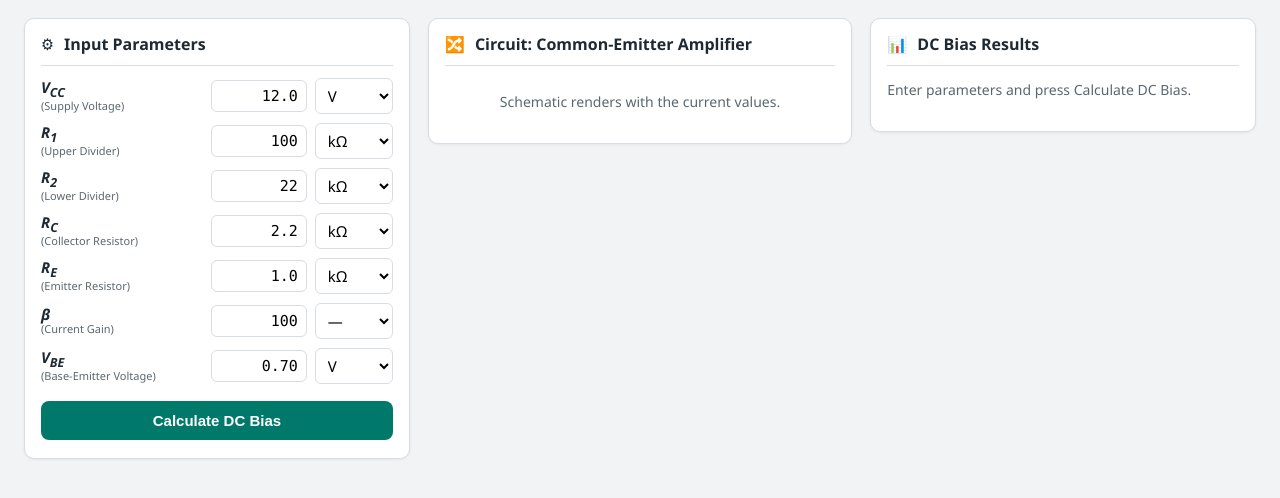
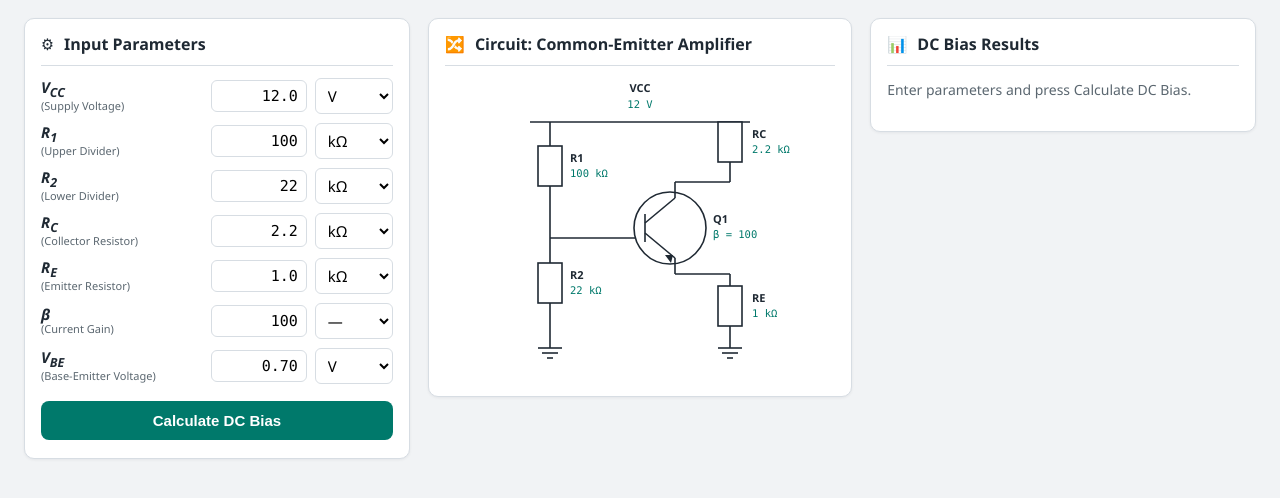
Before and after one commit to Tarkab67/Gitlab-for-class, a Flask app: page / in a window 1280 px wide. Shown: the part 90-588 px from the top of the page. Run offline with Flask 3, Linux system fonts and the light colour scheme.

Commit message:
feat(app): inline schematic with live component values

```diff
--- a/bjt_ce_bias/app.py
+++ b/bjt_ce_bias/app.py
@@ -5,7 +5,7 @@ from __future__ import annotations
 from flask import Flask, render_template, request
 
 from bjt_ce_bias.bjt import parse_inputs, solve_bias
-from bjt_ce_bias.formatting import format_quantity
+from bjt_ce_bias.formatting import format_compact, format_quantity
 
 DEFAULT_FORM = {
     "vcc": "12.0",
@@ -41,13 +41,25 @@ def _result_rows(result):
     ]
 
 
-def _render(form, errors, result=None):
+def _schematic(inputs):
+    labels = {}
+    for field in ("vcc", "r1", "r2", "rc", "re"):
+        display, unit = format_compact(field, getattr(inputs, field))
+        labels[field] = f"{display} {unit}".strip()
+    labels["beta"] = f"{inputs.beta:.6g}"
+    return labels
+
+
+def _render(form, errors, result=None, inputs=None):
+    if inputs is None:
+        inputs, _ = parse_inputs(DEFAULT_FORM)
     return render_template(
         "index.html",
         form=form,
         errors=errors,
         result=result,
         rows=_result_rows(result) if result is not None else [],
+        schematic=_schematic(inputs),
     )
 
 
@@ -60,7 +72,7 @@ def index():
     inputs, errors = parse_inputs(form)
     if inputs is None:
         return _render(form, errors)
-    return _render(form, {}, solve_bias(inputs))
+    return _render(form, {}, solve_bias(inputs), inputs)
 
 
 if __name__ == "__main__":
--- a/bjt_ce_bias/static/style.css
+++ b/bjt_ce_bias/static/style.css
@@ -150,6 +150,12 @@ body {
 
 .schematic { display: flex; justify-content: center; }
 .schematic svg { width: 100%; max-width: 340px; height: auto; }
+.schematic text { font-family: "Segoe UI", Tahoma, sans-serif; font-size: 11px; fill: var(--ink); }
+.schematic .lbl { font-weight: 600; }
+.schematic .val { fill: var(--teal); font-family: Consolas, monospace; font-size: 10.5px; }
+.schematic .wire { stroke: var(--ink); stroke-width: 1.6; fill: none; }
+.schematic .part { stroke: var(--ink); stroke-width: 1.6; fill: #fff; }
+.schematic .arrow { fill: var(--ink); }
 
 .placeholder { color: var(--muted); font-size: 14px; }
 
--- a/bjt_ce_bias/templates/index.html
+++ b/bjt_ce_bias/templates/index.html
@@ -96,7 +96,61 @@
     <section class="card" aria-labelledby="circuit-title">
       <h2 id="circuit-title"><span class="card-icon">🔀</span> Circuit: Common-Emitter Amplifier</h2>
       <div class="schematic">
-        <p class="placeholder">Schematic renders with the current values.</p>
+        <svg id="schematic" viewBox="0 0 340 300" role="img" aria-label="Voltage-divider common-emitter bias circuit">
+          <!-- VCC rail -->
+          <text x="170" y="14" text-anchor="middle" class="lbl">VCC</text>
+          <text x="170" y="30" text-anchor="middle" class="val">{{ schematic.vcc }}</text>
+          <line class="wire" x1="60" y1="44" x2="280" y2="44"></line>
+
+          <!-- R1: upper divider -->
+          <line class="wire" x1="80" y1="44" x2="80" y2="68"></line>
+          <rect class="part" x="68" y="68" width="24" height="40"></rect>
+          <line class="wire" x1="80" y1="108" x2="80" y2="160"></line>
+          <text x="100" y="84" class="lbl">R1</text>
+          <text x="100" y="99" class="val">{{ schematic.r1 }}</text>
+
+          <!-- R2: lower divider to ground -->
+          <line class="wire" x1="80" y1="160" x2="80" y2="185"></line>
+          <rect class="part" x="68" y="185" width="24" height="40"></rect>
+          <line class="wire" x1="80" y1="225" x2="80" y2="270"></line>
+          <text x="100" y="201" class="lbl">R2</text>
+          <text x="100" y="216" class="val">{{ schematic.r2 }}</text>
+          <line class="wire" x1="68" y1="270" x2="92" y2="270"></line>
+          <line class="wire" x1="72" y1="275" x2="88" y2="275"></line>
+          <line class="wire" x1="77" y1="280" x2="83" y2="280"></line>
+
+          <!-- base lead -->
+          <line class="wire" x1="80" y1="160" x2="175" y2="160"></line>
+
+          <!-- Q1 NPN -->
+          <circle class="part" cx="200" cy="150" r="36"></circle>
+          <line class="wire" x1="175" y1="136" x2="175" y2="164"></line>
+          <line class="wire" x1="175" y1="145" x2="205" y2="120"></line>
+          <line class="wire" x1="175" y1="155" x2="205" y2="180"></line>
+          <polygon class="arrow" points="203,177 195,177 201,185"></polygon>
+          <text x="243" y="145" class="lbl">Q1</text>
+          <text x="243" y="160" class="val">β = {{ schematic.beta }}</text>
+
+          <!-- RC: collector resistor -->
+          <line class="wire" x1="205" y1="120" x2="205" y2="104"></line>
+          <line class="wire" x1="205" y1="104" x2="260" y2="104"></line>
+          <line class="wire" x1="260" y1="104" x2="260" y2="84"></line>
+          <rect class="part" x="248" y="44" width="24" height="40"></rect>
+          <text x="282" y="60" class="lbl">RC</text>
+          <text x="282" y="75" class="val">{{ schematic.rc }}</text>
+
+          <!-- RE: emitter resistor to ground -->
+          <line class="wire" x1="205" y1="180" x2="205" y2="196"></line>
+          <line class="wire" x1="205" y1="196" x2="260" y2="196"></line>
+          <line class="wire" x1="260" y1="196" x2="260" y2="208"></line>
+          <rect class="part" x="248" y="208" width="24" height="40"></rect>
+          <line class="wire" x1="260" y1="248" x2="260" y2="270"></line>
+          <text x="282" y="224" class="lbl">RE</text>
+          <text x="282" y="239" class="val">{{ schematic.re }}</text>
+          <line class="wire" x1="248" y1="270" x2="272" y2="270"></line>
+          <line class="wire" x1="252" y1="275" x2="268" y2="275"></line>
+          <line class="wire" x1="257" y1="280" x2="263" y2="280"></line>
+        </svg>
       </div>
     </section>
 
```
Also changed, not shown: bjt_ce_bias/tests/test_app.py (+14 -0 lines).
